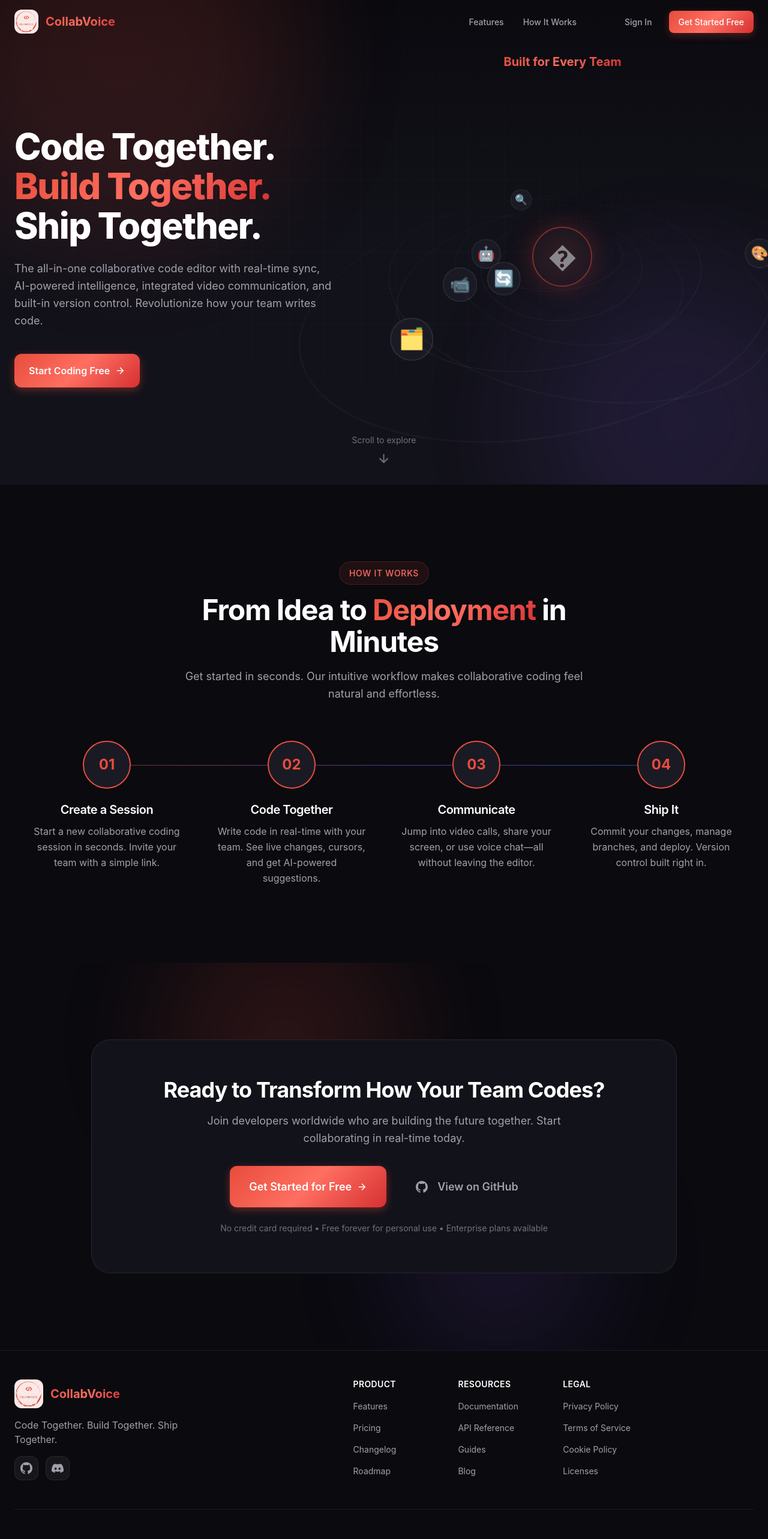
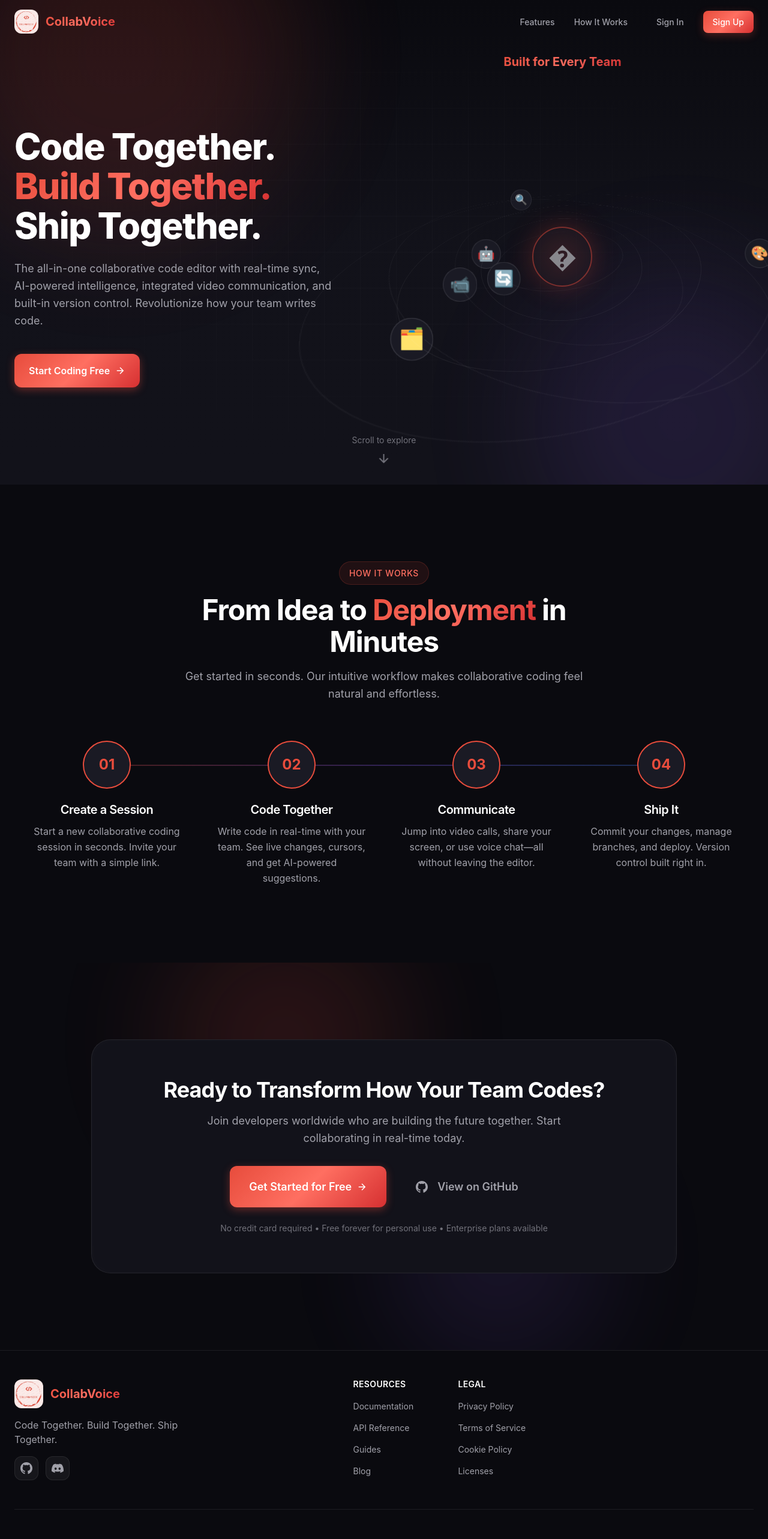
Before and after one commit to ashutosh-engineer/Collabvoice, a React (Vite) app in the folder Frontend/: page / in a window 1280 px wide. Shown: the top 2566 px of the page at 60% size. Built offline with nearby package versions, Linux system fonts and the light colour scheme.

Commit message:
Added consistency in the buttons

```diff
--- a/Frontend/src/components/Landing/Landing.css
+++ b/Frontend/src/components/Landing/Landing.css
@@ -92,7 +92,16 @@
     display: flex;
     align-items: center;
     gap: var(--space-3);
-    margin-left: var(--space-8);
+}
+
+.nav__link--sign-in {
+    margin-left: var(--space-4);
+}
+
+@media (max-width: 1024px) {
+    .nav__link--sign-in {
+        margin-left: 0;
+    }
 }
 
 .nav__cta {
@@ -1283,8 +1292,8 @@
 
 @media (max-width: 640px) {
     .footer__links {
-        grid-template-columns: repeat(3, 1fr);
-        gap: var(--space-4);
+        grid-template-columns: repeat(2, 1fr);
+        gap: var(--space-6);
         text-align: left;
     }
 
--- a/Frontend/src/components/Landing/Landing.jsx
+++ b/Frontend/src/components/Landing/Landing.jsx
@@ -181,9 +181,9 @@ const Landing = () => {
                 {link.name}
               </a>
             ))}
+            <a href="#" className="nav__link nav__link--sign-in" onClick={() => setIsMobileMenuOpen(false)}>Sign In</a>
             <div className="nav__actions">
-              <a href="#" className="nav__cta nav__cta--secondary">Sign In</a>
-              <a href="#" className="nav__cta nav__cta--primary">Get Started Free</a>
+              <a href="#" className="nav__cta nav__cta--primary">Sign Up</a>
             </div>
           </div>
 
@@ -375,15 +375,7 @@ const Landing = () => {
             </div>
 
             <div className="footer__links">
-              <div className="footer__column">
-                <h4 className="footer__column-title">Product</h4>
-                <ul className="footer__list">
-                  <li><a href="#features">Features</a></li>
-                  <li><a href="#">Pricing</a></li>
-                  <li><a href="#">Changelog</a></li>
-                  <li><a href="#">Roadmap</a></li>
-                </ul>
-              </div>
+
               <div className="footer__column">
                 <h4 className="footer__column-title">Resources</h4>
                 <ul className="footer__list">
```
